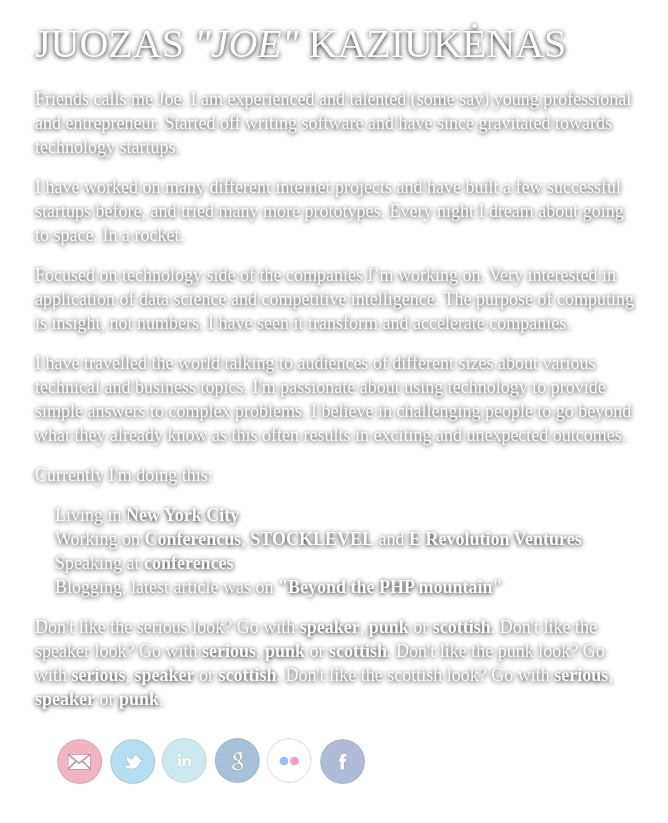
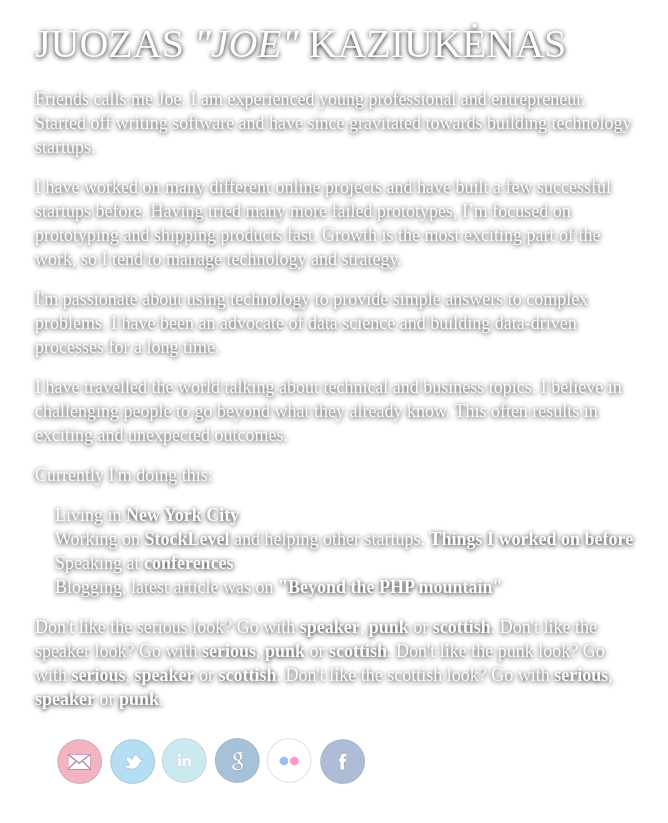
Before and after one commit to juokaz/juokaz.com, a Jekyll site: the page built from index.html, in a window 1280 px wide. Shown: the top 823 px of the page, without its empty margins (15-683 px from the left). Built offline with Jekyll 4.4.1, drawn with Linux system fonts in a browser that asks for light colours; nearby versions of some CDN libraries; some web fonts are replaced; library files that are not in the unit come from our copies; the list of posts is cut into pages by our own code.

Commit message:
Updated bio

```diff
--- a/index.html
+++ b/index.html
@@ -55,26 +55,25 @@
 <div id="about">
 	<h1>Juozas <em>"Joe"</em> Kaziukėnas</h1>
     <p>
-        Friends calls me Joe. I am experienced and talented (some say) young professional and entrepreneur. Started off writing software and have since gravitated towards technology startups.
+        Friends calls me Joe. I am experienced young professional and entrepreneur. Started off writing software and have since gravitated towards building technology startups.
     </p>
     <p>
-        I have worked on many different internet projects and have built a few successful startups before, and tried many more prototypes. Every night I dream about going to space. In a rocket.
+        I have worked on many different online projects and have built a few successful startups before. Having tried many more failed prototypes, I’m focused on prototyping and shipping products fast. Growth is the most exciting part of the work, so I tend to manage technology and strategy.
     </p>
     <p>
-        Focused on technology side of the companies I’m working on. Very interested in application of data science and competitive intelligence. The purpose of computing is insight, not numbers. I have seen it transform and accelerate companies.
+        I'm passionate about using technology to provide simple answers to complex problems. I have been an advocate of data science and building data-driven processes for a long time.
     </p>
     <p>
-        I have travelled the world talking to audiences of different sizes about various technical and business topics. I'm passionate about using technology to provide simple answers to complex problems. I believe in challenging people to go beyond what they already know as this often results in exciting and unexpected outcomes.
+        I have travelled the world talking about technical and business topics. I believe in challenging people to go beyond what they already know. This often results in exciting and unexpected outcomes.
     </p>
     <p>
         Currently I'm doing this:
     </p>
     <ul>
         <li>Living in <strong>New York City</strong></li>
-        <li>Working on <a href="http://conferencus.com">Conferencus</a>, <a href="http://stocklevel.com">STOCKLEVEL</a> and <a href="http://www.erevolutionventures.com/">E Revolution Ventures</a></li>
+        <li>Working on <a href="http://stocklevel.com">StockLevel</a> and helping other startups. <a href="cv.html">Things I worked on before</a></li>
         <li>Speaking at <a href="conferences.html">conferences</a></li>
         <li>Blogging, latest article was on <a href="{{ site.posts[0].url }}">"{{ site.posts[0].title }}"</a></li>
-        <!--<li>Organizing <a href="http://whiskyweb.co.uk">Whisky Web</a> conference</li>-->
     </ul>
     <p>
         <span id="go-serious">
```
